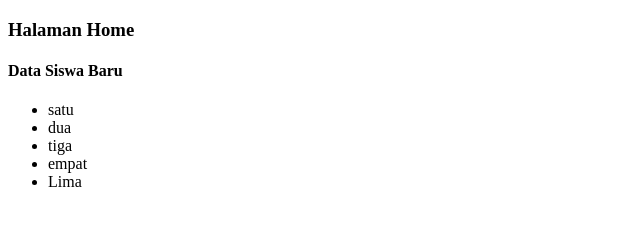
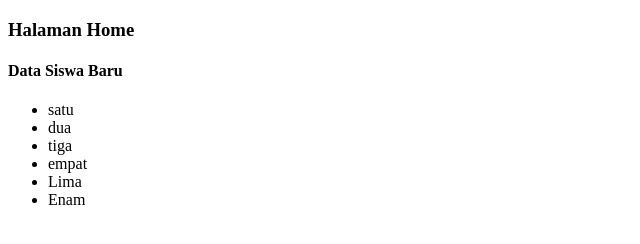
Before and after one commit to devrob67/test-revo, a plain HTML site: page index.html in a window 1280 px wide. Shown: the full height of the page, 0-640 px from the left. Drawn offline with Linux system fonts and the light colour scheme.

Commit message:
Update index.html

```diff
--- a/index.html
+++ b/index.html
@@ -15,6 +15,7 @@
         <li>tiga</li>
         <li>empat</li>
         <li>Lima</li>
+        <li>Enam</li>
     </ul>
 
 </body>
```
